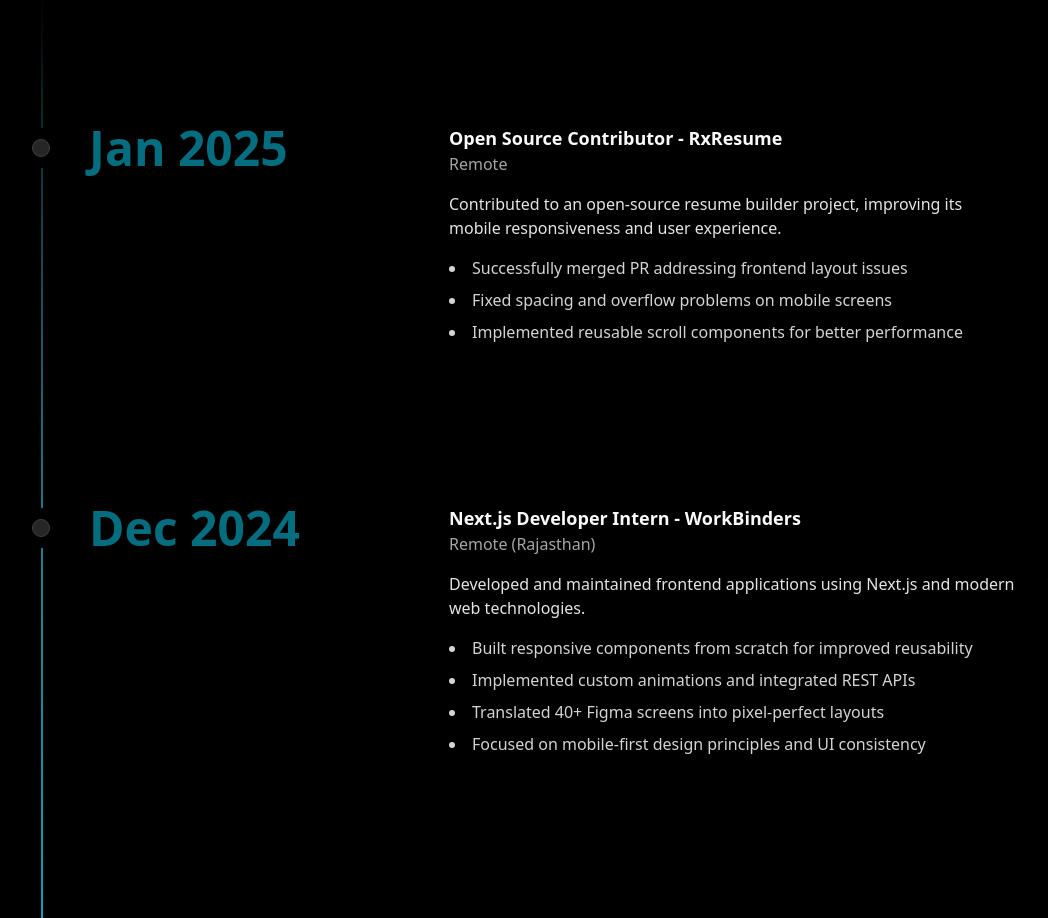
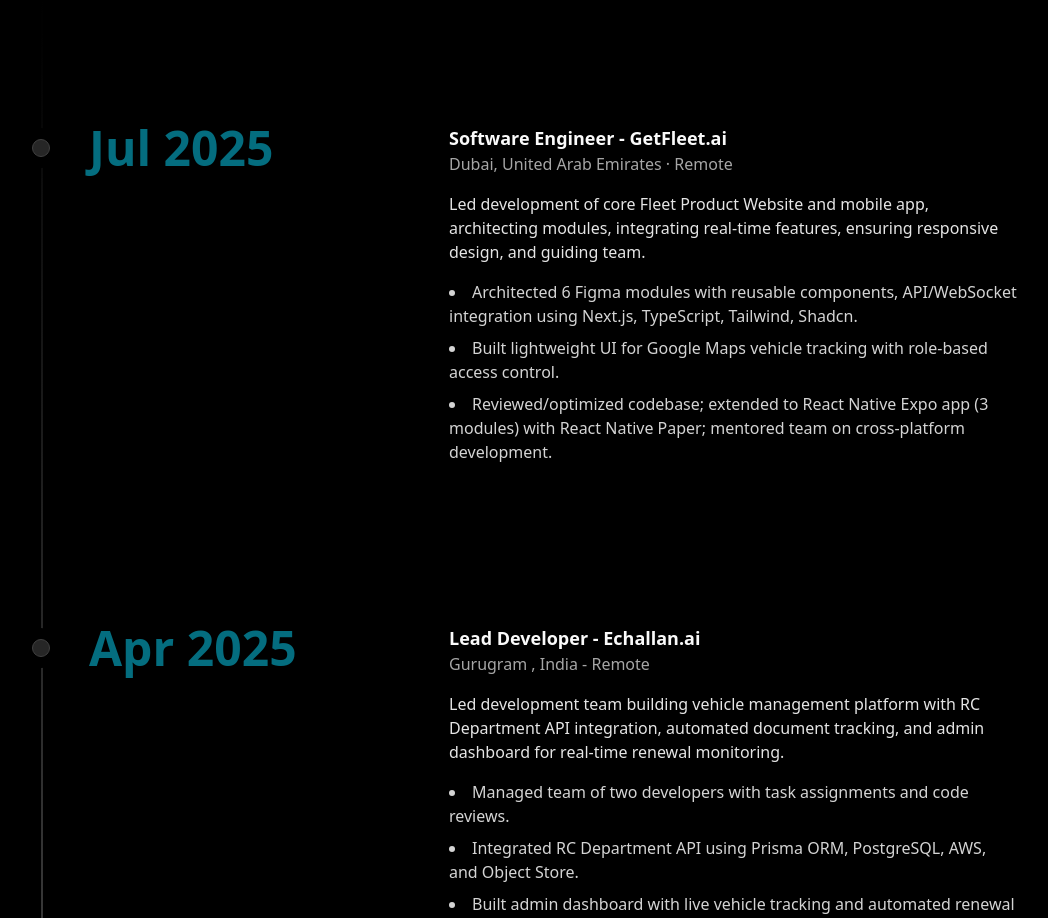
Before and after one commit to Karanrajsinh/Portfolio-Website, a Next.js app: page / in a window 1280 px wide. Shown: the part 1060-1978 px from the top of the page, without its empty margins (119-1167 px from the left). Built offline with nearby package versions, Linux system fonts and the light colour scheme.

Commit message:
new experience and , resume

```diff
--- a/components/experience.tsx
+++ b/components/experience.tsx
@@ -18,7 +18,7 @@
             Professional Experience
           </h2>
           <p className="text-muted-foreground max-w-2xl mx-auto text-sm md:text-base">
-            My journey in web development, from internships to open-source contributions
+            My Journey in the Frontend Development World
           </p>
         </motion.div>
 
--- a/components/projects.tsx
+++ b/components/projects.tsx
@@ -30,7 +30,7 @@
             transition={{ duration: 0.5, delay: 0.3 }}
             viewport={{ once: true }}
           >
-            Here are some of my recent projects that showcase my skills and experience
+            Some Of My Personal Projects That I Have Worked On
           </motion.p>
         </div>
 
--- a/components/ui/timeline-demo.tsx
+++ b/components/ui/timeline-demo.tsx
@@ -5,6 +5,48 @@
 
 export default function TimelineDemo() {
     const data = [
+        {
+            title: "Jul 2025",
+            content: (
+                <div className="space-y-4">
+                    <div>
+                        <h3 className="text-lg font-semibold text-foreground">Software Engineer - GetFleet.ai</h3>
+                        <p className="text-sm lg:text-base text-muted-foreground mb-4">Dubai, United Arab Emirates · Remote</p>
+                        <p className="text-neutral-800 dark:text-neutral-200 text-sm lg:text-base">
+                            Led development of core Fleet Product Website and mobile app, architecting modules, integrating real-time features, ensuring responsive design, and guiding team.
+                        </p>
+                        <div className="mt-4">
+                            <ul className="list-disc list-inside space-y-2 text-neutral-700 dark:text-neutral-300 text-sm lg:text-base">
+                                <li>Architected 6 Figma modules with reusable components, API/WebSocket integration using Next.js, TypeScript, Tailwind, Shadcn.</li>
+                                <li>Built lightweight UI for Google Maps vehicle tracking with role-based access control.</li>
+                                <li>Reviewed/optimized codebase; extended to React Native Expo app (3 modules) with React Native Paper; mentored team on cross-platform development.</li>
+                            </ul>
+                        </div>
+                    </div>
+                </div>
+            ),
+        },
+        {
+            title: "Apr 2025",
+            content: (
+                <div className="space-y-4">
+                    <div>
+                        <h3 className="text-lg font-semibold text-foreground">Lead Developer - Echallan.ai</h3>
+                        <p className="text-sm lg:text-base text-muted-foreground mb-4">Gurugram , India - Remote</p>
+                        <p className="text-neutral-800 dark:text-neutral-200 text-sm lg:text-base">
+                            Led development team building vehicle management platform with RC Department API integration, automated document tracking, and admin dashboard for real-time renewal monitoring.
+                        </p>
+                        <div className="mt-4">
+                            <ul className="list-disc list-inside space-y-2 text-neutral-700 dark:text-neutral-300 text-sm lg:text-base">
+                                <li>Managed team of two developers with task assignments and code reviews.</li>
+                                <li>Integrated RC Department API using Prisma ORM, PostgreSQL, AWS, and Object Store.</li>
+                                <li>Built admin dashboard with live vehicle tracking and automated renewal scheduling.</li>
+                            </ul>
+                        </div>
+                    </div>
+                </div>
+            ),
+        },
         {
             title: "Jan 2025",
             content: (
@@ -32,7 +74,7 @@
                 <div className="space-y-4">
                     <div>
                         <h3 className="text-lg font-semibold text-foreground">Next.js Developer Intern - WorkBinders</h3>
-                        <p className="text-sm lg:text-base text-muted-foreground mb-4">Remote (Rajasthan)</p>
+                        <p className="text-sm lg:text-base text-muted-foreground mb-4">Rajasthan , India - Remote</p>
                         <p className="text-neutral-800 dark:text-neutral-200 text-sm lg:text-base">
                             Developed and maintained frontend applications using Next.js and modern web technologies.
                         </p>
@@ -54,7 +96,7 @@
                 <div className="space-y-4">
                     <div>
                         <h3 className="text-lg font-semibold text-foreground">Social Summer Intern - Atmiya University</h3>
-                        <p className="text-sm lg:text-base text-muted-foreground mb-4">Rajkot</p>
+                        <p className="text-sm lg:text-base text-muted-foreground mb-4">Rajkot , India - Hybrid</p>
                         <p className="text-neutral-800 dark:text-neutral-200 text-sm lg:text-base">
                             Designed and developed a university E-Library platform to improve student access to educational resources.
                         </p>
```
Also changed, not shown: 2 other files (tests, documents, lock files or other folders).
